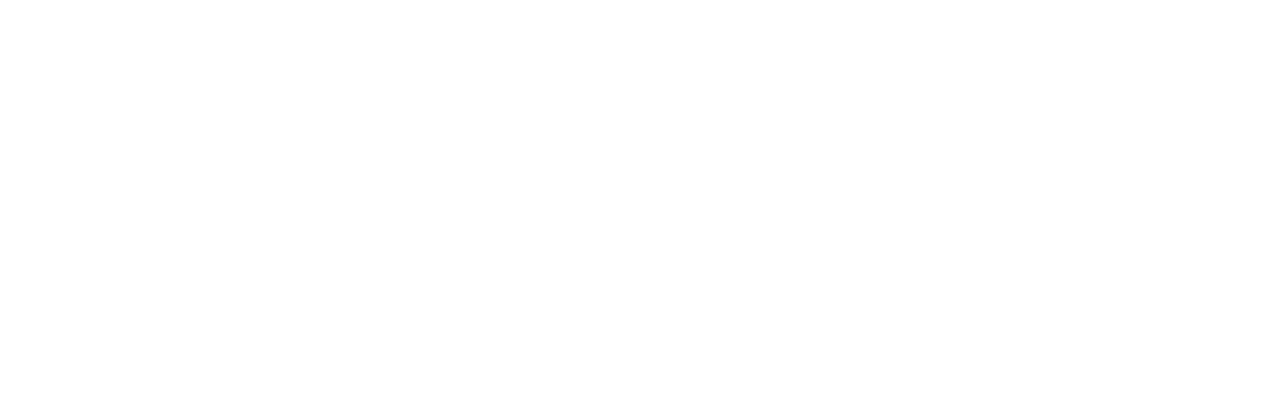
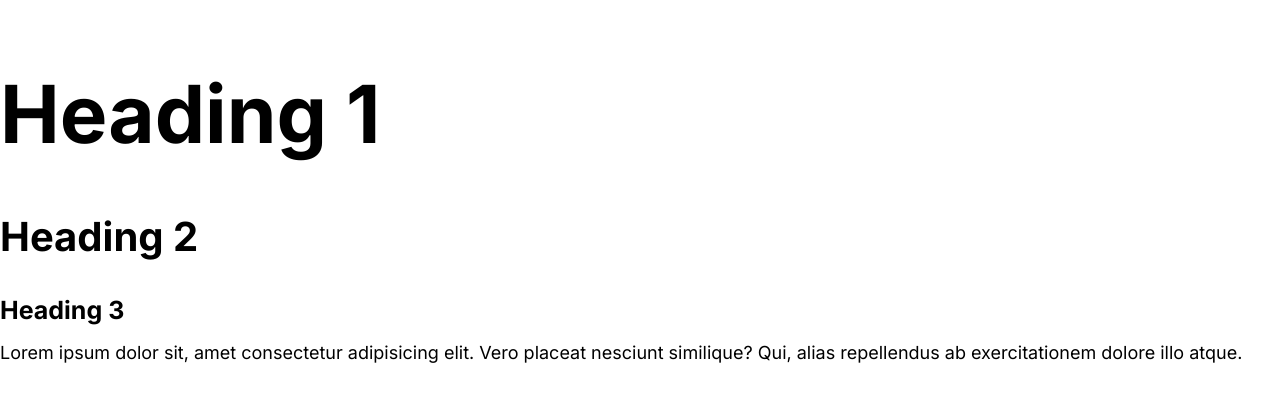
Before and after one commit to AbbasSuwayq/CSS-Project, a plain HTML site: page Website/index.html in a window 1280 px wide. Drawn offline with Linux system fonts and the light colour scheme.

Commit message:
Define the styles for the fonts

```diff
--- a/Website/css/style.css
+++ b/Website/css/style.css
@@ -1,3 +1,7 @@
+html{
+    font-size: 62.5%;
+}
+
 :root {
 --color-primary: #2584ff;
 --color-secondary: #00d9ff;
@@ -5,3 +9,46 @@
 --color-headings: ☐ #1b0760;
 --color-body: ■ #918ca4;
 }
+
+body{
+
+    font-family: Inter, Arial, Helvetica, sans-serif;
+    color: var(--color-body);
+    font-size: 2.5rem;
+    line-height: 1.5;
+}
+
+h1, h2, h3{
+color: var(--color-headings);
+    margin-bottom: 1rem;
+}
+
+h1 {
+    /* 1 rem = 1 * font size of the html element */
+    font-size: 7rem;
+}
+h2{
+    font-size: 4rem;
+}
+h3{
+    font-size: 3rem;
+}
+p{
+    margin-top: 0;
+}
+
+
+@media screen and (min-width: 1024px){
+    body{
+        font-size: 1.8rem;
+    }
+    h1{
+        font-size: 8rem;
+    }
+    h2{
+        font-size: 4rem;
+    }
+    h3{
+        font-size: 2.5rem;
+    }
+}
--- a/Website/index.html
+++ b/Website/index.html
@@ -6,9 +6,17 @@
     <link rel="stylesheet" href="css/normalize.css">
     <link rel="stylesheet" href="css/style.css">
 
-    <title>Document</title>
+    <!-- Inter Font -->
+     <link rel="preconnect" href="https://fonts.googleapis.com">
+<link rel="preconnect" href="https://fonts.gstatic.com" crossorigin>
+<link href="https://fonts.googleapis.com/css2?family=Inter:ital,opsz,wght@0,14..32,100..900;1,14..32,100..900&display=swap" rel="stylesheet">
+
+<title>Document</title>
 </head>
 <body>
-
+    <h1>Heading 1</h1>
+    <h2>Heading 2</h2>
+    <h3>Heading 3</h3>
+    <p>Lorem ipsum dolor sit, amet consectetur adipisicing elit. Vero placeat nesciunt similique? Qui, alias repellendus ab exercitationem dolore illo atque.</p>
 </body>
 </html>
```
